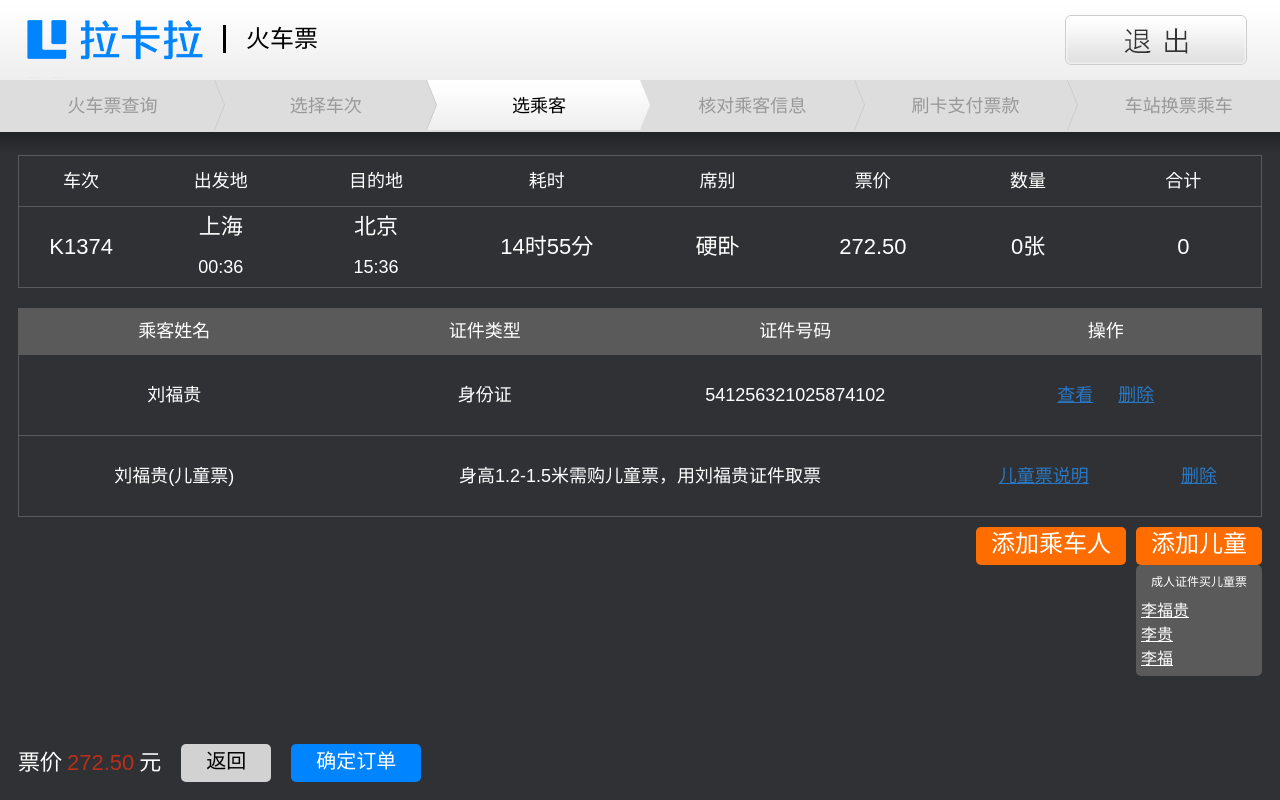
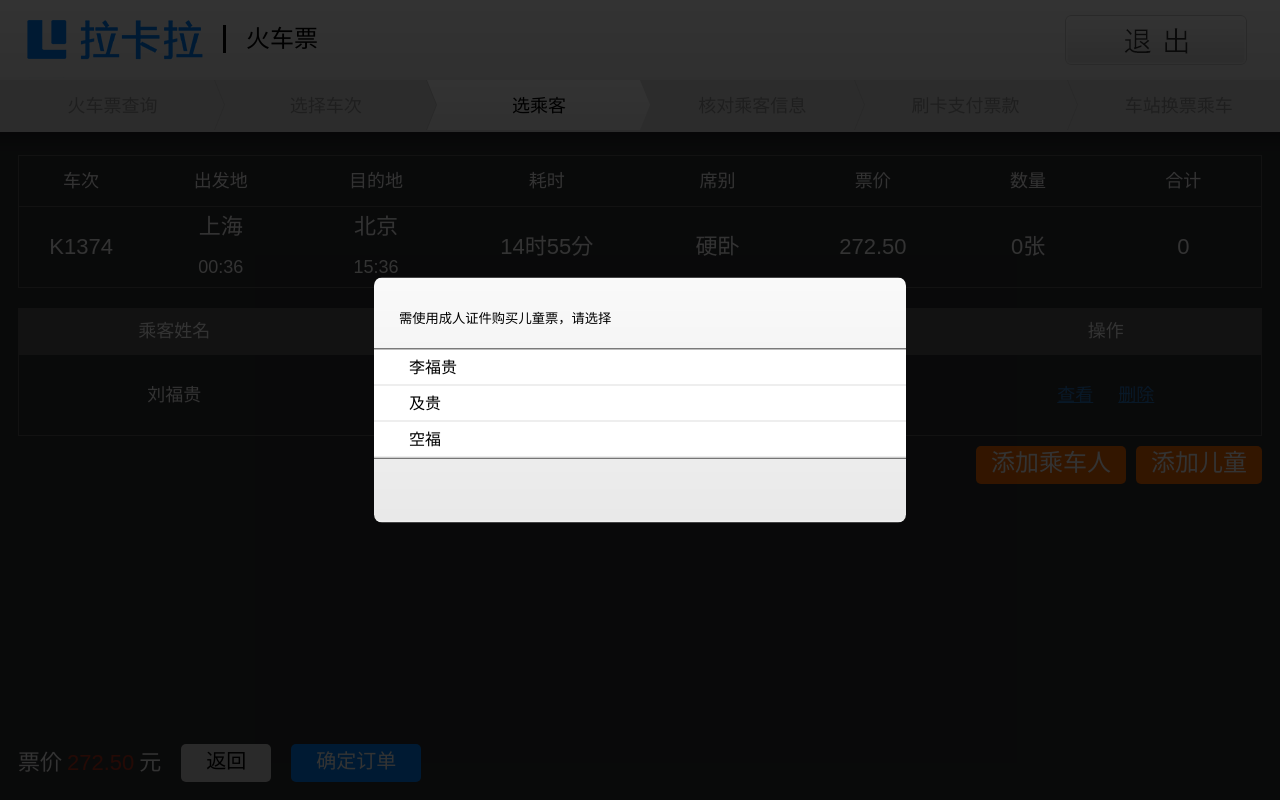
Before and after one commit to everthis/lkl, a website: page app/preservation.html in a window 1280 px wide. Both pictures are taken after a click on the element "添加儿童". Drawn offline with nearby package versions, Linux system fonts and the light colour scheme; files that its build step writes are made by us from their sources.

Commit message:
child tickets added.

```diff
--- a/app/preservation.html
+++ b/app/preservation.html
@@ -101,14 +101,14 @@
                     <a class="delete" href="javascript:;">删除</a>
                 </span>
             </div>
-            <div class="per_passenger child">
+<!--             <div class="per_passenger child">
                 <span class="name"><span class="adult_name">刘福贵</span>(儿童票)</span>
                 <span class="instructions">身高1.2-1.5米需购儿童票，用<span class="adult_name">刘福贵</span>证件取票</span>
                 <span class="ins_link"><a href="#">儿童票说明</a></span>
                 <span class="action">
                     <a class="delete" href="javascript:;">删除</a>
                 </span>
-            </div>
+            </div> -->
             <div class="hint hide">未添加乘客</div>
         </div>
 
@@ -195,6 +195,21 @@
            </div>
         </div>
 
+        <div class="shadow childs hide">
+            <div class="popup_preservation">
+                <div class="childs_title">
+                    <h5>需使用成人证件购买儿童票，请选择</h5>
+                </div>
+                <div class="childs_list">
+                    <ul>
+                        <li><a href="javascript:;">李福贵</a></li>
+                        <li><a href="javascript:;">及贵</a></li>
+                        <li><a href="javascript:;">空福</a></li>
+                    </ul>
+                </div>
+           </div>
+        </div>
+
     </div>
 
     <script src="./scripts/preservation.js"></script>
--- a/app/scripts/preservation.js
+++ b/app/scripts/preservation.js
@@ -17,7 +17,10 @@ var doc = document,
 	_dupe = doc.querySelector('.dupe'),
 
 	_submenu = doc.querySelector('.submenu'),
-	_as = _submenu.getElementsByTagName('a'),
+	_childs_list = doc.querySelector('.childs_list'),
+	_childs_shadow = doc.querySelector('.shadow.childs'),
+	_lis = _childs_list.getElementsByTagName('li'),
+	_as = _childs_list.getElementsByTagName('a'),
 	_templ = doc.querySelector('.templ'),
 
 	_confirm_preservation_btn = doc.querySelector('.confirm_preservation_btn'),
@@ -29,11 +32,11 @@ var doc = document,
 
 
     (function() {
-    	[].map.call(_as, function(el) {
+    	[].map.call(_lis, function(el) {
             el.addEventListener('click', function(e) {
             	e.stopPropagation();
             	if (_passengers_body.querySelectorAll('.adult').length !== 0) {
-	    			var a_text = el.textContent;
+	    			var a_text = el.getElementsByTagName('a')[0].textContent;
 	    			var insert = _templ.cloneNode(true);
 	    			var names = insert.querySelectorAll('.adult_name');
 	    			for (var i = 0; i < names.length; i++) {
@@ -42,11 +45,28 @@ var doc = document,
 	    			insert.classList.remove('templ');
 					_passengers_body.appendChild(insert);
             	};
-				_submenu.classList.add('hide');
+				_childs_shadow.classList.add('hide');
 
     		});
         });
     })();
+
+_add_child_btn.addEventListener('click', function() {
+	// window.location.href = '/add_passenger.html';
+	if (_lis.length === 1) {
+		var a_text = _lis[0].getElementsByTagName('a')[0].textContent;
+		var insert = _templ.cloneNode(true);
+		var names = insert.querySelectorAll('.adult_name');
+		for (var i = 0; i < names.length; i++) {
+			names[i].innerHTML = a_text;
+		};
+		insert.classList.remove('templ');
+		_passengers_body.appendChild(insert);
+	} else if(_lis.length > 1) {
+		_childs_shadow.classList.remove('hide');
+	};
+
+});
 
 _passengers_body.addEventListener('click', function(ev) {
 	if (ev.target.className === "delete") {
@@ -75,12 +95,12 @@ _per_passengers[0].addEventListener('click', function() {
 	_hint.classList.add('hide');
 });
 
-_per_passengers[1].addEventListener('click', function() {
-	[].map.call(_per_passengers, function(el) {
-	    el.classList.remove('hide');
-	});
-	_hint.classList.add('hide');
-});
+// _per_passengers[1].addEventListener('click', function() {
+// 	[].map.call(_per_passengers, function(el) {
+// 	    el.classList.remove('hide');
+// 	});
+// 	_hint.classList.add('hide');
+// });
 
 _hint.addEventListener('click', function() {
 	this.classList.add('hide');
@@ -91,10 +111,7 @@ _add_passenger_btn.addEventListener('click', function() {
 	window.location.href = '/add_passenger.html';
 });
 
-_add_child_btn.addEventListener('click', function() {
-	// window.location.href = '/add_passenger.html';
-	_submenu.classList.remove('hide');
-});
+
 
 _confirm_preservation_btn.addEventListener('click', function() {
 	window.location.href = '/countdown.html';
--- a/app/styles/_global.scss
+++ b/app/styles/_global.scss
@@ -71,13 +71,13 @@ body.dark_bg {
 	color: #b7301a;
 }
 a:active {
-	color: #b7301a !important;
+	color: #4da9ff !important;
 }
 [class*="_btn"] {
-	border-radius: 5px;
+	border-radius: 6px;
 }
 [class*="_btn"]:active {
-	box-shadow: 0 0 1px 3px #b7301a;
+	box-shadow: 0 0 1px 3px #4da9ff;
 }
 .h30 {
 	height: 30px;
@@ -118,6 +118,8 @@ a:active {
 .confirm_btn {
 	@extend .return_btn;
 	background: url('../images/confirm.png') no-repeat;
+	width: 130px;
+	height: 40px;
 }
 .confirm_glow_btn {
 	@extend .return_btn;
@@ -156,7 +158,7 @@ a:active {
 	.submenu {
 		width: 100%;
 		position: absolute;
-		background-color: #5a5a5a;
+		background-color: white;
 		top: 38px;
 		left: 0;
 		border-radius: 5px;
@@ -170,13 +172,16 @@ a:active {
 			margin: 5px 0;
 			text-align: center;
 			font-weight: 400;
+			color: black;
 		}
 		a {
 			font-size: 16px;
 			display: block;
-			color: white;
+			color: black;
 			padding: 0 0 0 5px;
 			text-align: left;
+			height: 30px;
+			line-height: 30px;
 		}
 	}
 }
--- a/app/styles/_preservation.scss
+++ b/app/styles/_preservation.scss
@@ -219,4 +219,34 @@
 			margin: 20px 0 0 0;
 		}
 	}
+	.childs {
+		.childs_list {
+			width: 532px;
+			margin-left: -25px;
+			border-bottom: 1px solid black;
+			border-top: 1px solid black;
+		}
+		.childs_title {
+			h5 {
+				margin-top: 5px;
+				font-weight: 400;
+			}
+		}
+		ul {
+			list-style: none;
+			padding: 0;
+			margin: 0;
+			background-color:white;
+			a {
+				text-decoration: none;
+				line-height: 35px;
+				  height: 35px;
+				  color: black;
+			}
+			li {
+				border-bottom: 1px solid #ddd;
+				padding: 0 35px;
+			}
+		}
+	}
 }
```
